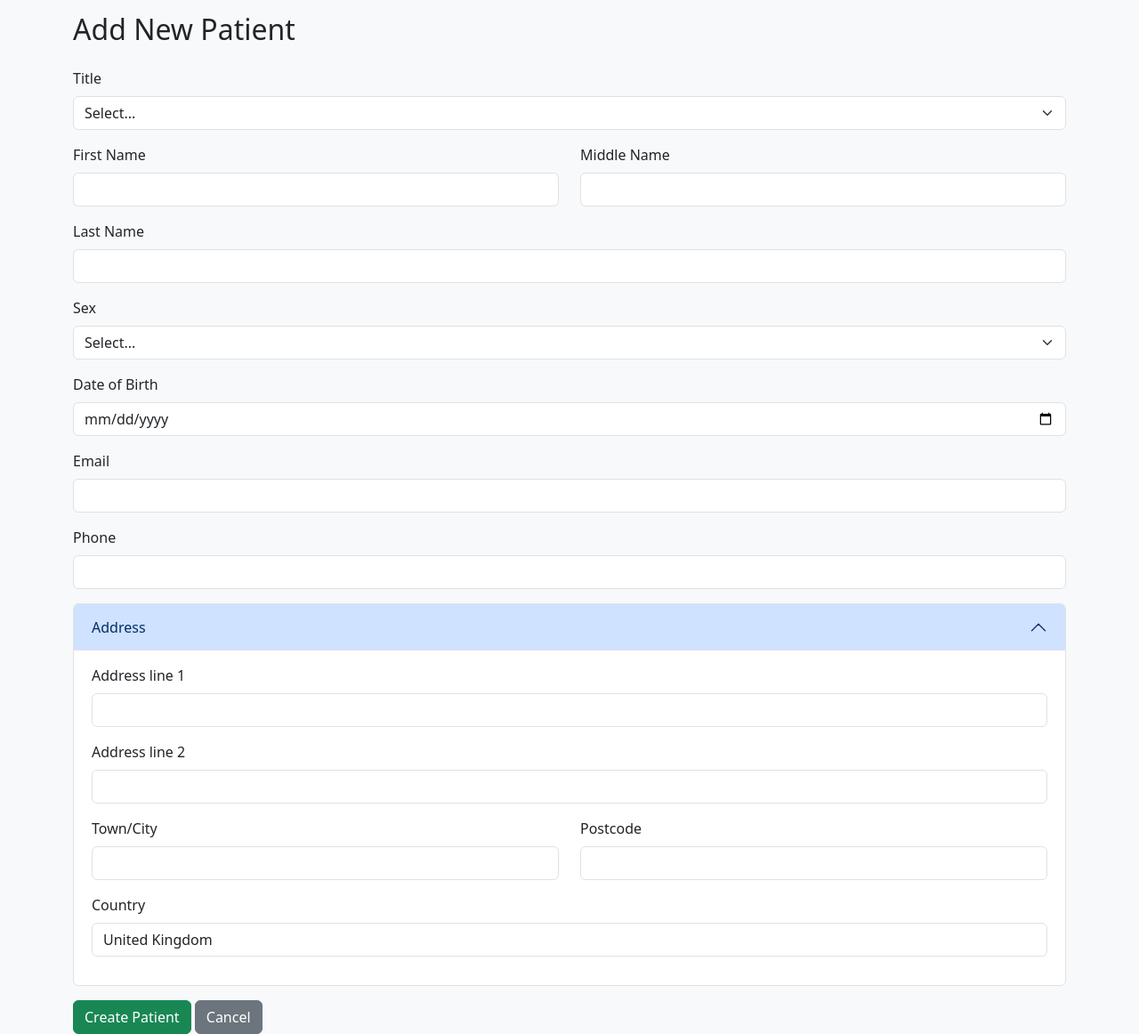
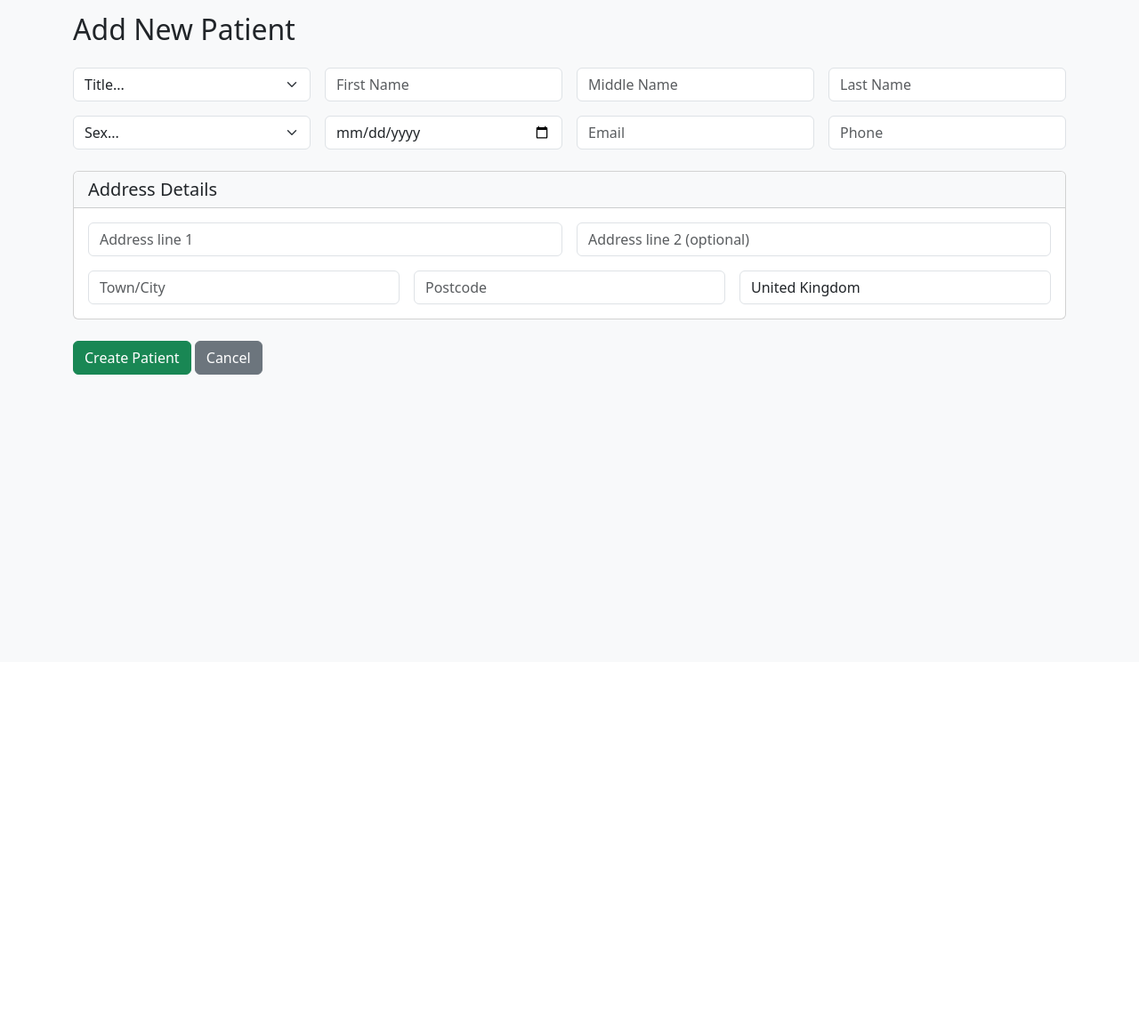
Before and after one commit to koleaby4/medical_electronic_system, a FastAPI app: page /patients/new in a window 1280 px wide. Shown: the part 56-1218 px from the top of the page at 89% size. After the commit the page ends 477 px from the top, so only its background shows below. Run offline with FastAPI, Linux system fonts and the light colour scheme.

Commit message:
compact html layout for patient creation & editing

```diff
--- a/src/templates/_address_form.html
+++ b/src/templates/_address_form.html
@@ -1,26 +1,25 @@
 {# Reusable Address form partial. Expects `patient` variable in context. #}
-<div class="mb-3">
-  <label for="line_1" class="form-label">Address line 1</label>
-  <input type="text" name="line_1" id="line_1" class="form-control" value="{{ patient.address.line_1 if patient and patient.address else '' }}" required>
-</div>
-
-<div class="mb-3">
-  <label for="line_2" class="form-label">Address line 2</label>
-  <input type="text" name="line_2" id="line_2" class="form-control" value="{{ patient.address.line_2 if patient and patient.address and patient.address.line_2 else '' }}">
-</div>
-
-<div class="row">
-  <div class="col-md-6 mb-3">
-    <label for="town" class="form-label">Town/City</label>
-    <input type="text" name="town" id="town" class="form-control" value="{{ patient.address.town if patient and patient.address else '' }}" required>
-  </div>
-  <div class="col-md-6 mb-3">
-    <label for="postcode" class="form-label">Postcode</label>
-    <input type="text" name="postcode" id="postcode" class="form-control" value="{{ patient.address.postcode if patient and patient.address else '' }}" required>
-  </div>
+<div class="row g-3">
+  <div class="col-md-6">
+    <label for="line_1" class="form-label visually-hidden">Address line 1</label>
+    <input type="text" name="line_1" id="line_1" class="form-control" value="{{ patient.address.line_1 if patient and patient.address else '' }}" placeholder="Address line 1" required>
   </div>
 
-<div class="mb-3">
-  <label for="country" class="form-label">Country</label>
-  <input type="text" name="country" id="country" class="form-control" value="{{ patient.address.country if patient and patient.address else 'United Kingdom' }}" required>
+  <div class="col-md-6">
+    <label for="line_2" class="form-label visually-hidden">Address line 2</label>
+    <input type="text" name="line_2" id="line_2" class="form-control" value="{{ patient.address.line_2 if patient and patient.address and patient.address.line_2 else '' }}" placeholder="Address line 2 (optional)">
+  </div>
+
+  <div class="col-md-4">
+    <label for="town" class="form-label visually-hidden">Town/City</label>
+    <input type="text" name="town" id="town" class="form-control" value="{{ patient.address.town if patient and patient.address else '' }}" placeholder="Town/City" required>
+  </div>
+  <div class="col-md-4">
+    <label for="postcode" class="form-label visually-hidden">Postcode</label>
+    <input type="text" name="postcode" id="postcode" class="form-control" value="{{ patient.address.postcode if patient and patient.address else '' }}" placeholder="Postcode" required>
+  </div>
+  <div class="col-md-4">
+    <label for="country" class="form-label visually-hidden">Country</label>
+    <input type="text" name="country" id="country" class="form-control" value="{{ patient.address.country if patient and patient.address else 'United Kingdom' }}" placeholder="Country" required>
+  </div>
 </div>
--- a/src/templates/upsert_patient.html
+++ b/src/templates/upsert_patient.html
@@ -16,80 +16,66 @@
         {% if patient %}
             <input type="hidden" name="_method" value="PUT">
         {% endif %}
-        <div class="mb-3">
-            <label for="title" class="form-label">Title</label>
+        <div class="row g-3">
+            <div class="col-md-3">
+                <label for="title" class="form-label visually-hidden">Title</label>
                 <select name="title" id="title" class="form-select" required>
-                <option value="">Select...</option>
+                    <option value="">Title...</option>
                     {% for t in title_options %}
                         <option value="{{ t.value }}"
                                 {% if patient and patient.title == t.value %}selected{% endif %}>{{ t.value }}</option>
                     {% endfor %}
                 </select>
             </div>
-
-        <div class="row">
-            <div class="col-md-6 mb-3">
-                <label for="first_name" class="form-label">First Name</label>
+            <div class="col-md-3">
+                <label for="first_name" class="form-label visually-hidden">First Name</label>
                 <input type="text" name="first_name" id="first_name" class="form-control"
-                       value="{{ patient.first_name if patient else '' }}" required>
+                       value="{{ patient.first_name if patient else '' }}" placeholder="First Name" required>
             </div>
-            <div class="col-md-6 mb-3">
-                <label for="middle_name" class="form-label">Middle Name</label>
+            <div class="col-md-3">
+                <label for="middle_name" class="form-label visually-hidden">Middle Name</label>
                 <input type="text" name="middle_name" id="middle_name" class="form-control"
-                       value="{{ patient.middle_name if patient and patient.middle_name else '' }}">
+                       value="{{ patient.middle_name if patient and patient.middle_name else '' }}" placeholder="Middle Name">
             </div>
+            <div class="col-md-3">
+                <label for="last_name" class="form-label visually-hidden">Last Name</label>
+                <input type="text" name="last_name" id="last_name" class="form-control"
+                       value="{{ patient.last_name if patient else '' }}" placeholder="Last Name" required>
             </div>
 
-        <div class="mb-3">
-            <label for="last_name" class="form-label">Last Name</label>
-            <input type="text" name="last_name" id="last_name" class="form-control"
-                   value="{{ patient.last_name if patient else '' }}" required>
-        </div>
-
-        <div class="mb-3">
-            <label for="sex" class="form-label">Sex</label>
+            <div class="col-md-3">
+                <label for="sex" class="form-label visually-hidden">Sex</label>
                 <select name="sex" id="sex" class="form-select" required>
-                <option value="">Select...</option>
+                    <option value="">Sex...</option>
                     {% for s in sex_options %}
                         <option value="{{ s.value }}"
                                 {% if patient and patient.sex == s.value %}selected{% endif %}>{{ s.value }}</option>
                     {% endfor %}
                 </select>
             </div>
-
-        <div class="mb-3">
-            <label for="dob" class="form-label">Date of Birth</label>
+            <div class="col-md-3">
+                <label for="dob" class="form-label visually-hidden">Date of Birth</label>
                 <input type="date" name="dob" id="dob" class="form-control" value="{{ patient.dob if patient else '' }}"
-                   required>
+                       placeholder="Date of Birth" required title="Date of Birth">
+            </div>
+            <div class="col-md-3">
+                <label for="email" class="form-label visually-hidden">Email</label>
+                <input type="email" name="email" id="email" class="form-control"
+                       value="{{ patient.email if patient else '' }}" placeholder="Email" required>
+            </div>
+            <div class="col-md-3">
+                <label for="phone" class="form-label visually-hidden">Phone</label>
+                <input type="text" name="phone" id="phone" class="form-control"
+                       value="{{ patient.phone if patient else '' }}" placeholder="Phone" required>
+            </div>
         </div>
 
-        <div class="mb-3">
-            <label for="email" class="form-label">Email</label>
-            <input type="email" name="email" id="email" class="form-control"
-                   value="{{ patient.email if patient else '' }}" required>
+        <div class="card mt-4 mb-4">
+            <div class="card-header bg-light">
+                <h5 class="mb-0">Address Details</h5>
             </div>
-
-        <div class="mb-3">
-            <label for="phone" class="form-label">Phone</label>
-            <input type="text" name="phone" id="phone" class="form-control"
-                   value="{{ patient.phone if patient else '' }}" required>
-        </div>
-
-        <div class="accordion mb-3" id="addressAccordion">
-            <div class="accordion-item">
-                <h2 class="accordion-header" id="addressHeading">
-                    <button class="accordion-button {% if patient %}collapsed{% endif %}" type="button"
-                            data-bs-toggle="collapse" data-bs-target="#addressCollapse"
-                            aria-expanded="{{ 'false' if patient else 'true' }}" aria-controls="addressCollapse">
-                        Address
-                    </button>
-                </h2>
-                <div id="addressCollapse" class="accordion-collapse collapse {% if not patient %}show{% endif %}"
-                     aria-labelledby="addressHeading" data-bs-parent="#addressAccordion">
-                    <div class="accordion-body">
+            <div class="card-body">
                 {% include '_address_form.html' %}
-                    </div>
-                </div>
             </div>
         </div>
 
```
Lines whose indentation alone changed are shown as unchanged.
